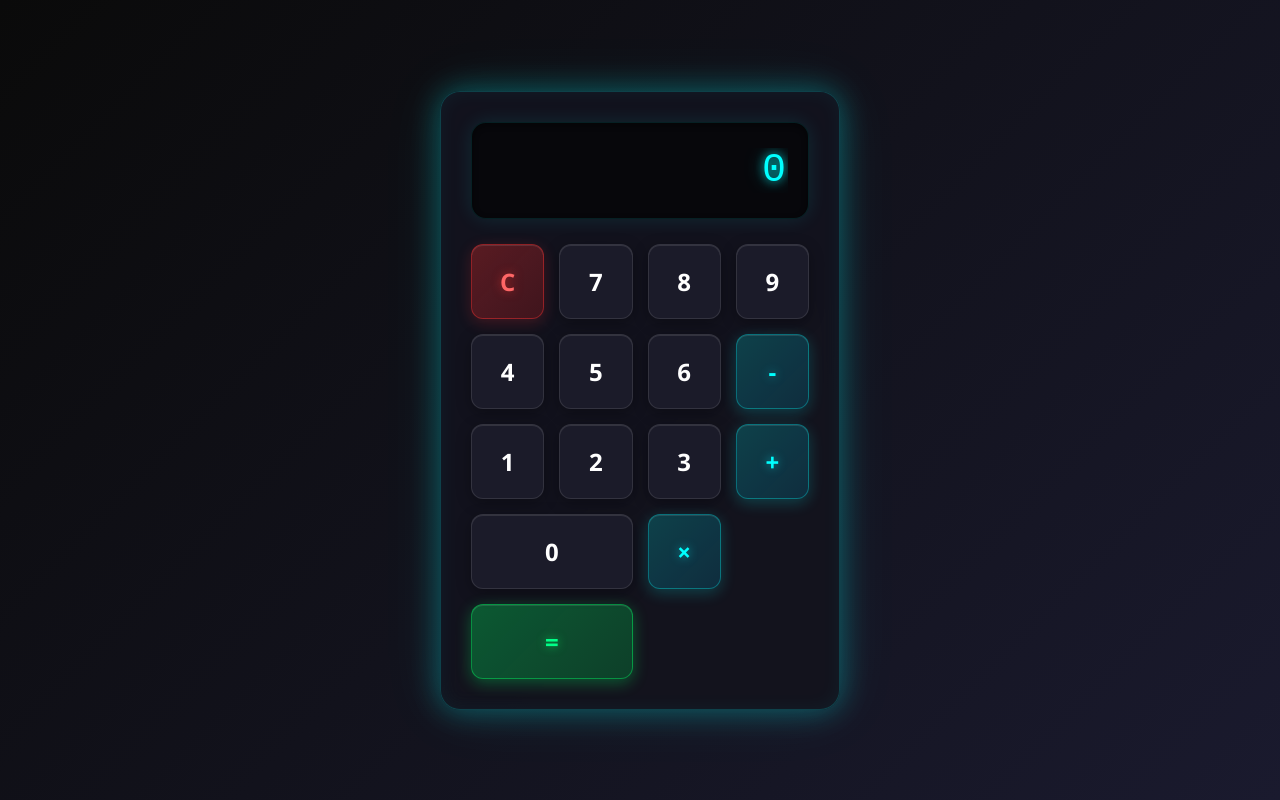
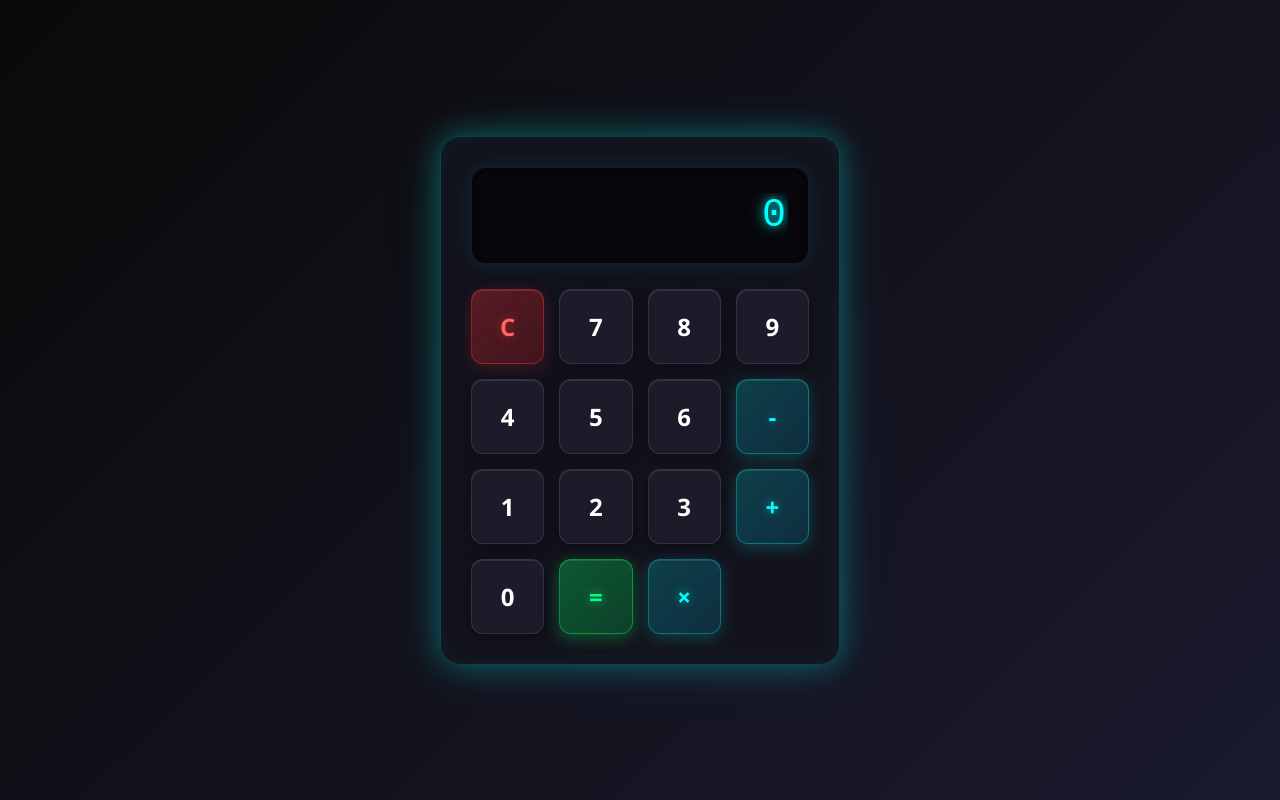
Before and after one commit to Xriva18/calculadora, a React (Vite) app: page / in a window 1280 px wide. Built offline with nearby package versions, Linux system fonts and the light colour scheme.

Commit message:
Refactor button layout in App.jsx and App.css by removing grid-column styling from btn-zero for cleaner design

```diff
--- a/src/App.css
+++ b/src/App.css
@@ -142,7 +142,6 @@ button:active::before {
     0 4px 15px rgba(0, 255, 100, 0.3),
     inset 0 1px 0 rgba(255, 255, 255, 0.1);
   text-shadow: 0 0 10px rgba(0, 255, 100, 0.6);
-  grid-column: span 2;
 }
 
 .btn-equals:hover {
@@ -181,9 +180,6 @@ button:active::before {
   transform: translateY(0);
 }
 
-.btn-zero {
-  grid-column: span 2;
-}
 
 @media (max-width: 480px) {
   .calculator {
--- a/src/App.jsx
+++ b/src/App.jsx
@@ -84,9 +84,9 @@ function App() {
           <button className="btn-number" onClick={() => handleNumber(3)}>3</button>
           <button className="btn-operation" onClick={() => handleOperation('+')}>+</button>
 
-          <button className="btn-number btn-zero" onClick={() => handleNumber(0)}>0</button>
+          <button className="btn-number" onClick={() => handleNumber(0)}>0</button>
+          <button className="btn-equals" onClick={handleEquals}>=</button>
           <button className="btn-operation" onClick={() => handleOperation('*')}>×</button>
-          <button className="btn-equals" onClick={handleEquals}>=</button>
         </div>
       </div>
     </div>
```
